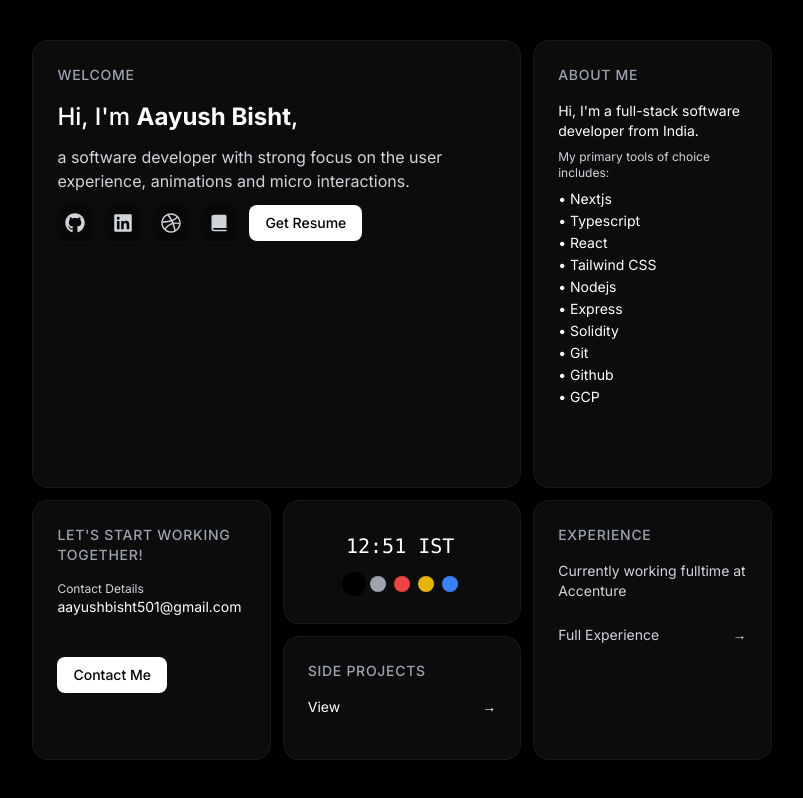
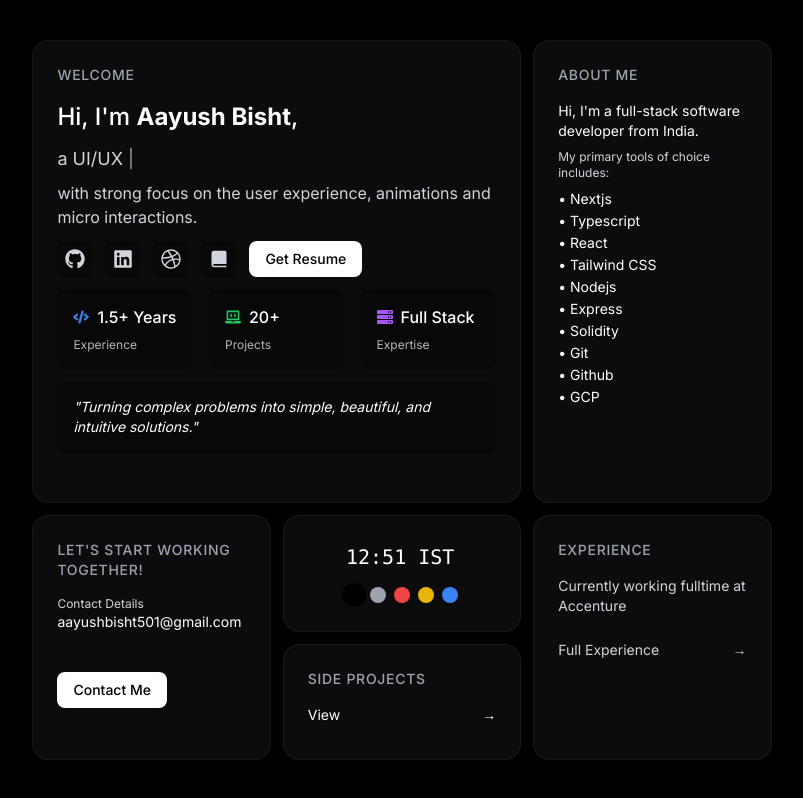
Before and after one commit to aayushbisht/portfolio25, a Next.js app: page / in a window 1280 px wide. Shown: the whole page, without its empty margins (238-1041 px from the left). Built offline with nearby package versions, Linux system fonts and the light colour scheme.

Commit message:
modified Welcome card

```diff
--- a/app/components/ExperienceCard.tsx
+++ b/app/components/ExperienceCard.tsx
@@ -17,6 +17,7 @@ const ExperienceCard = () => {
                 </div>
               </Card>
             </Link>
+
           </div>
   )
 }
--- a/app/components/WelcomeCard.tsx
+++ b/app/components/WelcomeCard.tsx
@@ -1,7 +1,8 @@
-import React from 'react'
+import React, { useEffect, useState } from 'react'
 import Card from './shared/Card'
 import { FaGithub, FaLinkedin, FaDribbble, FaDiscord } from 'react-icons/fa';
 import { BiSolidBookAlt } from 'react-icons/bi';
+import { FaCode, FaLaptopCode, FaServer } from 'react-icons/fa';
 import Link from 'next/link';
 import { useTheme, getThemeClasses } from "../context/ThemeContext"
 import Button from './shared/Button';
@@ -9,6 +10,32 @@ import Button from './shared/Button';
 const WelcomeCard = () => {
   const { theme, setTheme } = useTheme();
   const themeClasses = getThemeClasses(theme);
+  const [typedText, setTypedText] = useState('');
+  const [currentIndex, setCurrentIndex] = useState(0);
+  const roles = ['Software Developer', 'UI/UX Enthusiast', 'Problem Solver'];
+  const [currentRole, setCurrentRole] = useState(0);
+
+  useEffect(() => {
+    const currentRoleText = roles[currentRole];
+    if (currentIndex < currentRoleText.length) {
+      const timeout = setTimeout(() => {
+        setTypedText(currentRoleText.substring(0, currentIndex + 1));
+        setCurrentIndex(currentIndex + 1);
+      }, 100);
+      return () => clearTimeout(timeout);
+    } else {
+      const timeout = setTimeout(() => {
+        if (currentIndex === currentRoleText.length) {
+          setTimeout(() => {
+            setCurrentIndex(0);
+            setCurrentRole((currentRole + 1) % roles.length);
+          }, 2000);
+        }
+      }, 1000);
+      return () => clearTimeout(timeout);
+    }
+  }, [currentIndex, currentRole]);
+
   return (
     <div className="col-span-8 row-span-2">
       <Card title="welcome" className="h-full">
@@ -16,8 +43,15 @@ const WelcomeCard = () => {
           <h2 className={`text-2xl font-medium ${themeClasses.text}`}>
             Hi, I&apos;m <span className="font-bold">Aayush Bisht</span>,
           </h2>
+          <div className="h-6">
+           <span className='text-lg'>a{' '}</span>
+            <span className={`text-lg ${themeClasses.textSecondary}`}>
+              {typedText}
+              <span className="animate-pulse">|</span>
+            </span>
+          </div>
           <p className={themeClasses.textSecondary}>
-          a software developer with strong focus on the user experience, animations and micro interactions.
+            with strong focus on the user experience, animations and micro interactions.
           </p>
 
           <div className="flex gap-3 mt-4">
@@ -36,10 +70,43 @@ const WelcomeCard = () => {
             <Button buttonType="resume" />
           </div>
 
+          <div className="mt-8 grid grid-cols-3 gap-4">
+            <Link href="/experience">
+            <div className={`p-4 rounded-lg bg-black/30 ${themeClasses.text}`}>
+              <div className="flex items-center gap-2 mb-2">
+                <FaCode className="text-blue-500" />
+                <span className="font-medium">1.5+ Years</span>
+              </div>
+              <p className="text-xs opacity-70">Experience</p>
+            </div>
+            </Link>
+            <Link href="/projects">
+            <div className={`p-4 rounded-lg bg-black/30 ${themeClasses.text}`}>
+              <div className="flex items-center gap-2 mb-2">
+                <FaLaptopCode className="text-green-500" />
+                <span className="font-medium">20+</span>
+              </div>
+              <p className="text-xs opacity-70">Projects</p>
+            </div>
+            </Link>
+            <div className={`p-4 rounded-lg bg-black/30 ${themeClasses.text}`}>
+              <div className="flex items-center gap-2 mb-2">
+                <FaServer className="text-purple-500" />
+                <span className="font-medium">Full Stack</span>
+              </div>
+              <p className="text-xs opacity-70">Expertise</p>
+            </div>
+          </div>
+
+          <div className={`mt-6 p-4 rounded-lg bg-black/30 ${themeClasses.text}`}>
+            <p className="text-sm italic">
+              "Turning complex problems into simple, beautiful, and intuitive solutions."
+            </p>
+          </div>
         </div>
       </Card>
     </div>
-  )
-}
+  );
+};
 
-export default WelcomeCard
+export default WelcomeCard;
```
Lines whose indentation alone changed are shown as unchanged.
